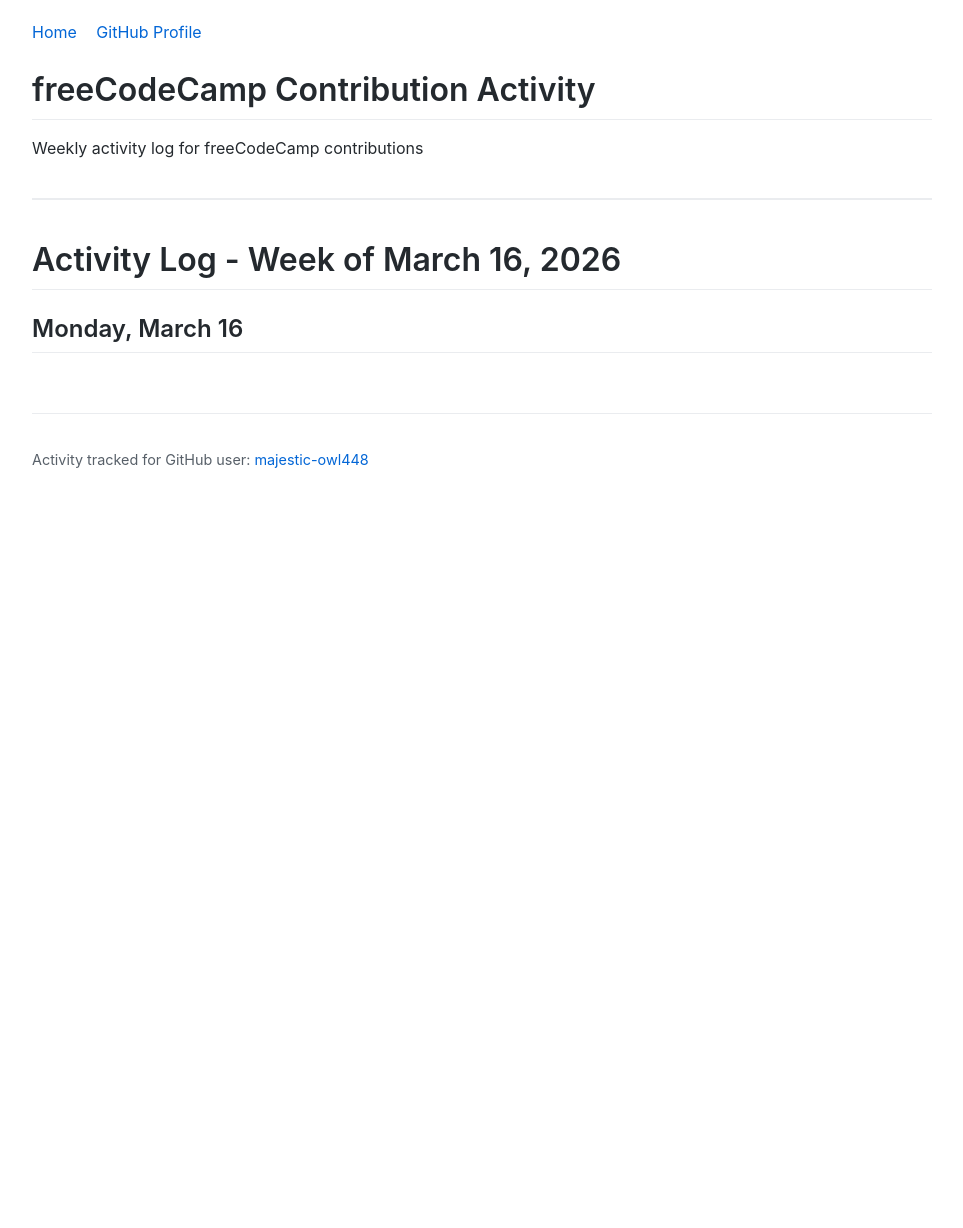
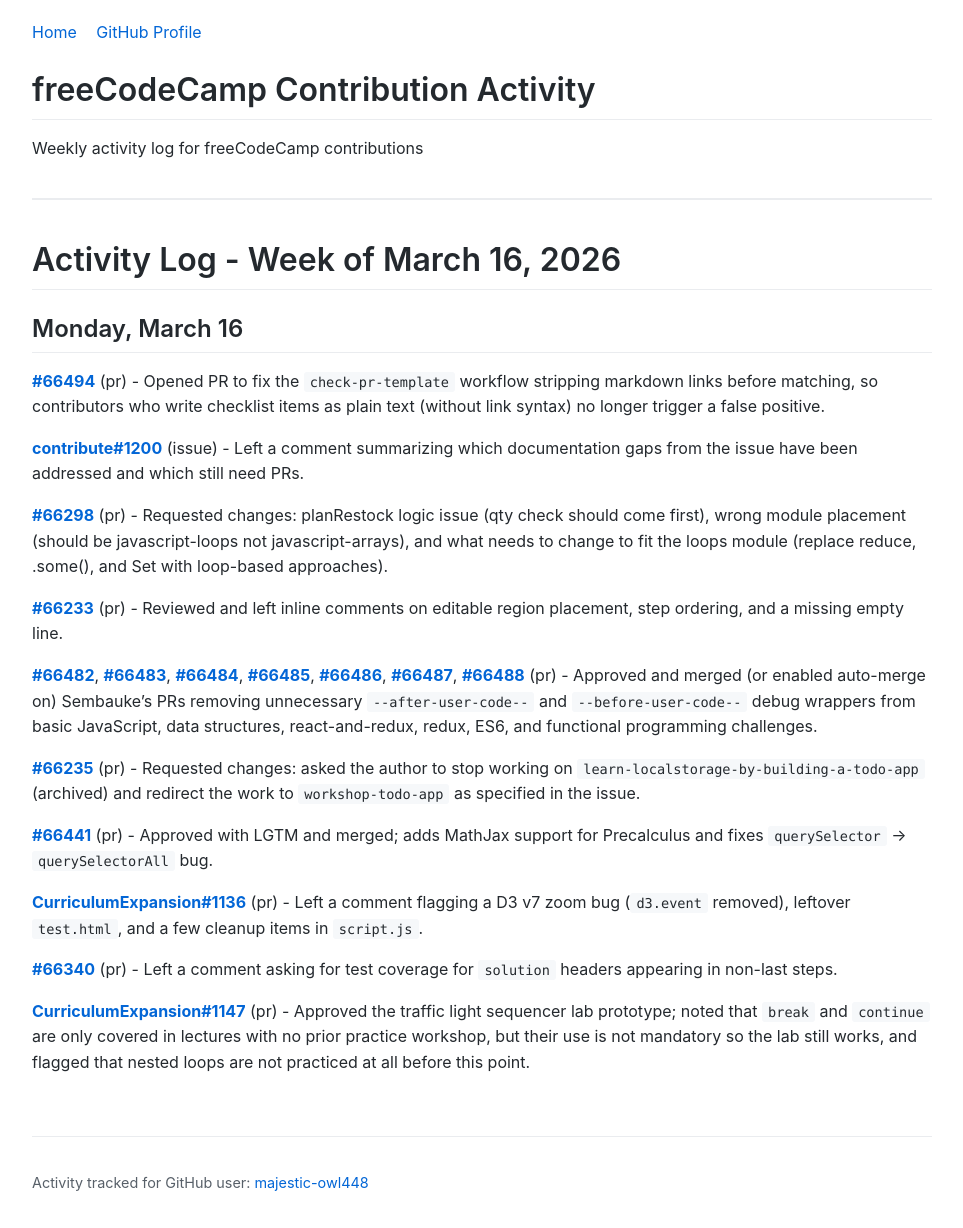
Before and after one commit to majestic-owl448/tracking, a Jekyll site: the page built from activity-2026-03-16.md, in a window 1280 px wide. Shown: the whole page, without its empty margins (158-1121 px from the left). Built offline with Jekyll 4.4.1, drawn with Linux system fonts in a browser that asks for light colours; before the commit the page ends 900 px from its top, so only the background shows below that.

```diff
--- a/activity-2026-03-16.md
+++ b/activity-2026-03-16.md
@@ -8,3 +8,23 @@ permalink: /activity-2026-03-16.html
 # Activity Log - Week of March 16, 2026
 
 ## Monday, March 16
+
+**[#66494](https://github.com/freeCodeCamp/freeCodeCamp/pull/66494)** (pr) - Opened PR to fix the `check-pr-template` workflow stripping markdown links before matching, so contributors who write checklist items as plain text (without link syntax) no longer trigger a false positive.
+
+**[contribute#1200](https://github.com/freeCodeCamp/contribute/issues/1200)** (issue) - Left a comment summarizing which documentation gaps from the issue have been addressed and which still need PRs.
+
+**[#66298](https://github.com/freeCodeCamp/freeCodeCamp/pull/66298)** (pr) - Requested changes: planRestock logic issue (qty check should come first), wrong module placement (should be javascript-loops not javascript-arrays), and what needs to change to fit the loops module (replace reduce, .some(), and Set with loop-based approaches).
+
+**[#66233](https://github.com/freeCodeCamp/freeCodeCamp/pull/66233)** (pr) - Reviewed and left inline comments on editable region placement, step ordering, and a missing empty line.
+
+**[#66482](https://github.com/freeCodeCamp/freeCodeCamp/pull/66482)**, **[#66483](https://github.com/freeCodeCamp/freeCodeCamp/pull/66483)**, **[#66484](https://github.com/freeCodeCamp/freeCodeCamp/pull/66484)**, **[#66485](https://github.com/freeCodeCamp/freeCodeCamp/pull/66485)**, **[#66486](https://github.com/freeCodeCamp/freeCodeCamp/pull/66486)**, **[#66487](https://github.com/freeCodeCamp/freeCodeCamp/pull/66487)**, **[#66488](https://github.com/freeCodeCamp/freeCodeCamp/pull/66488)** (pr) - Approved and merged (or enabled auto-merge on) Sembauke's PRs removing unnecessary `--after-user-code--` and `--before-user-code--` debug wrappers from basic JavaScript, data structures, react-and-redux, redux, ES6, and functional programming challenges.
+
+**[#66235](https://github.com/freeCodeCamp/freeCodeCamp/pull/66235)** (pr) - Requested changes: asked the author to stop working on `learn-localstorage-by-building-a-todo-app` (archived) and redirect the work to `workshop-todo-app` as specified in the issue.
+
+**[#66441](https://github.com/freeCodeCamp/freeCodeCamp/pull/66441)** (pr) - Approved with LGTM and merged; adds MathJax support for Precalculus and fixes `querySelector` → `querySelectorAll` bug.
+
+**[CurriculumExpansion#1136](https://github.com/freeCodeCamp/CurriculumExpansion/pull/1136)** (pr) - Left a comment flagging a D3 v7 zoom bug (`d3.event` removed), leftover `test.html`, and a few cleanup items in `script.js`.
+
+**[#66340](https://github.com/freeCodeCamp/freeCodeCamp/pull/66340)** (pr) - Left a comment asking for test coverage for `solution` headers appearing in non-last steps.
+
+**[CurriculumExpansion#1147](https://github.com/freeCodeCamp/CurriculumExpansion/pull/1147)** (pr) - Approved the traffic light sequencer lab prototype; noted that `break` and `continue` are only covered in lectures with no prior practice workshop, but their use is not mandatory so the lab still works, and flagged that nested loops are not practiced at all before this point.
```
Also changed, not shown: follow-up.md (+20 -9 lines), todo.md (+54 -21 lines).
